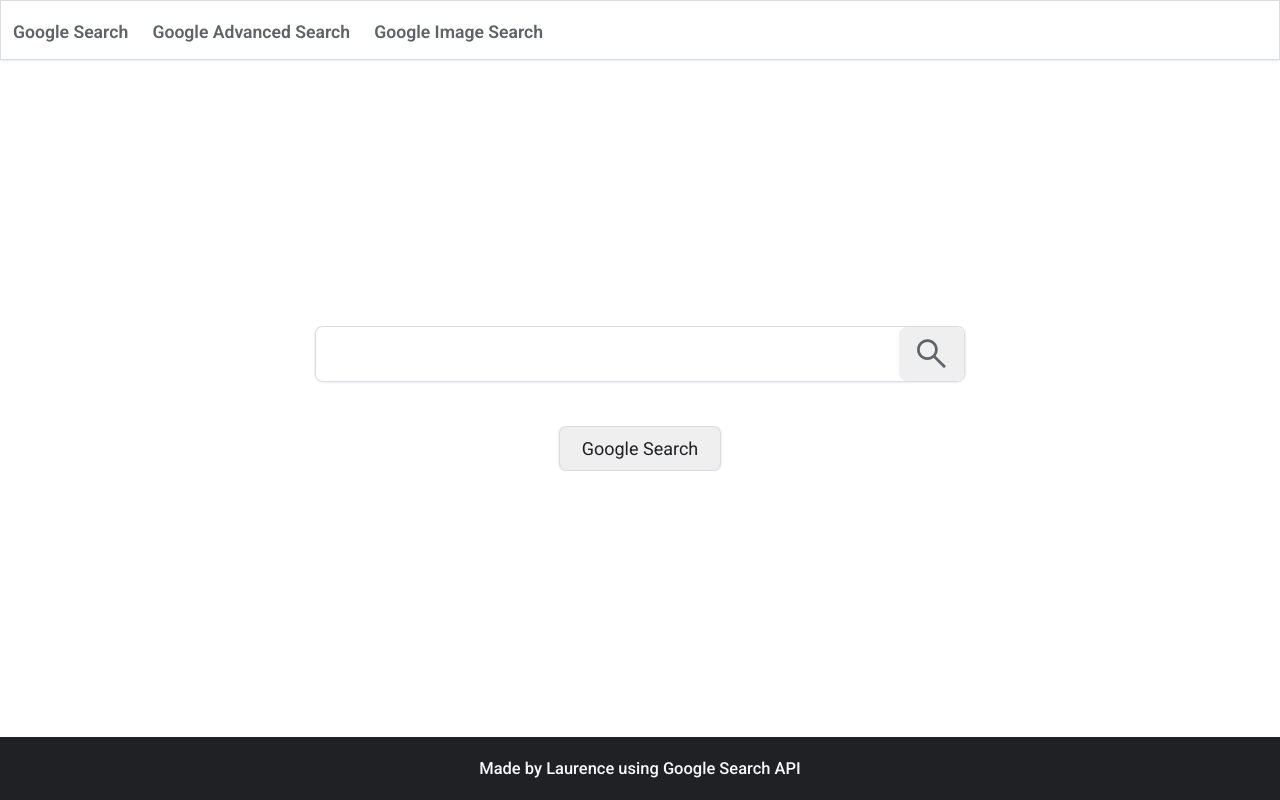
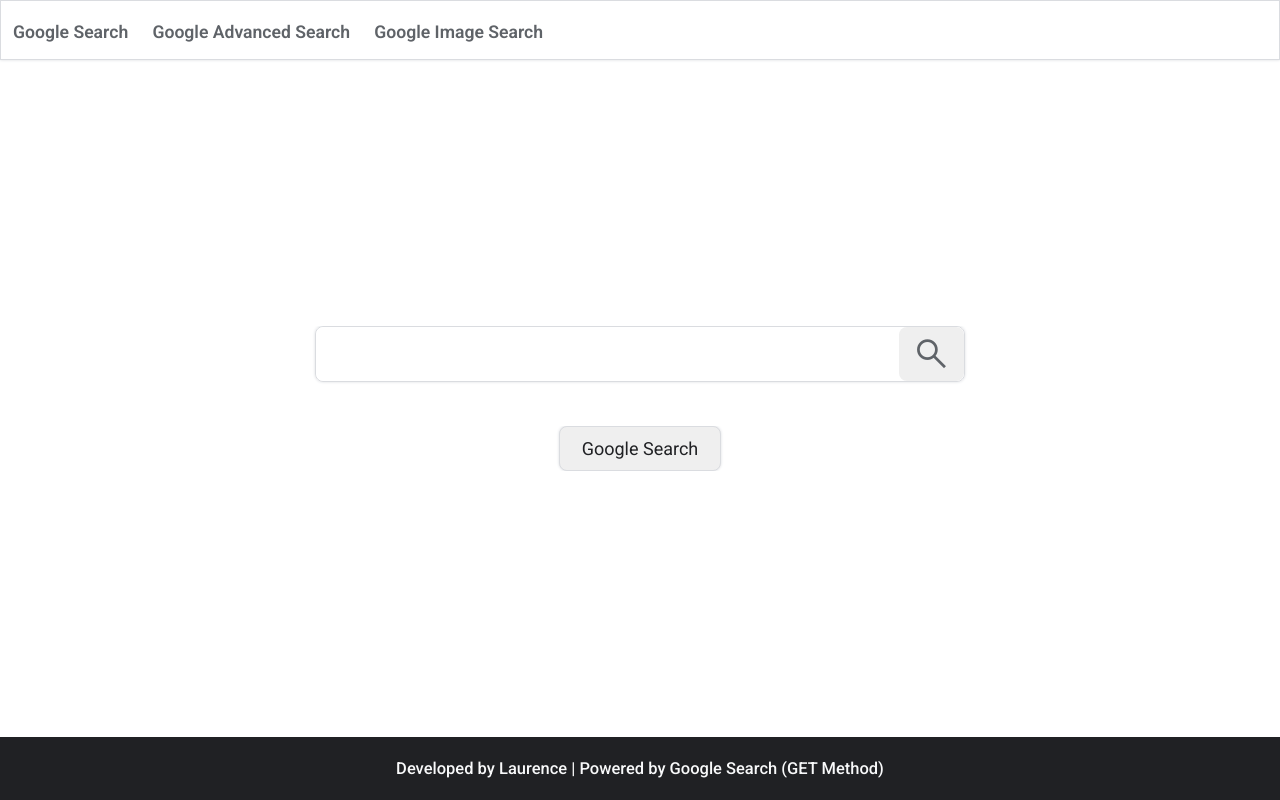
Before and after one commit to LaurenceFluciano/Custom-Google-Search-GET-, a plain HTML site: page index.html in a window 1280 px wide. Drawn offline with nearby package versions, Linux system fonts and the light colour scheme.

Commit message:
footer update

```diff
--- a/index.html
+++ b/index.html
@@ -30,7 +30,7 @@
         </div>
     </form>
     <footer class="footer-container">
-        <span class="footer-info">Made by Laurence using Google Search API</span>
+        <span class="footer-info">Developed  by Laurence | Powered by Google Search (GET Method)</span>
     </footer>
 
     <script src="scripts/custom-validation.js"></script>
```
